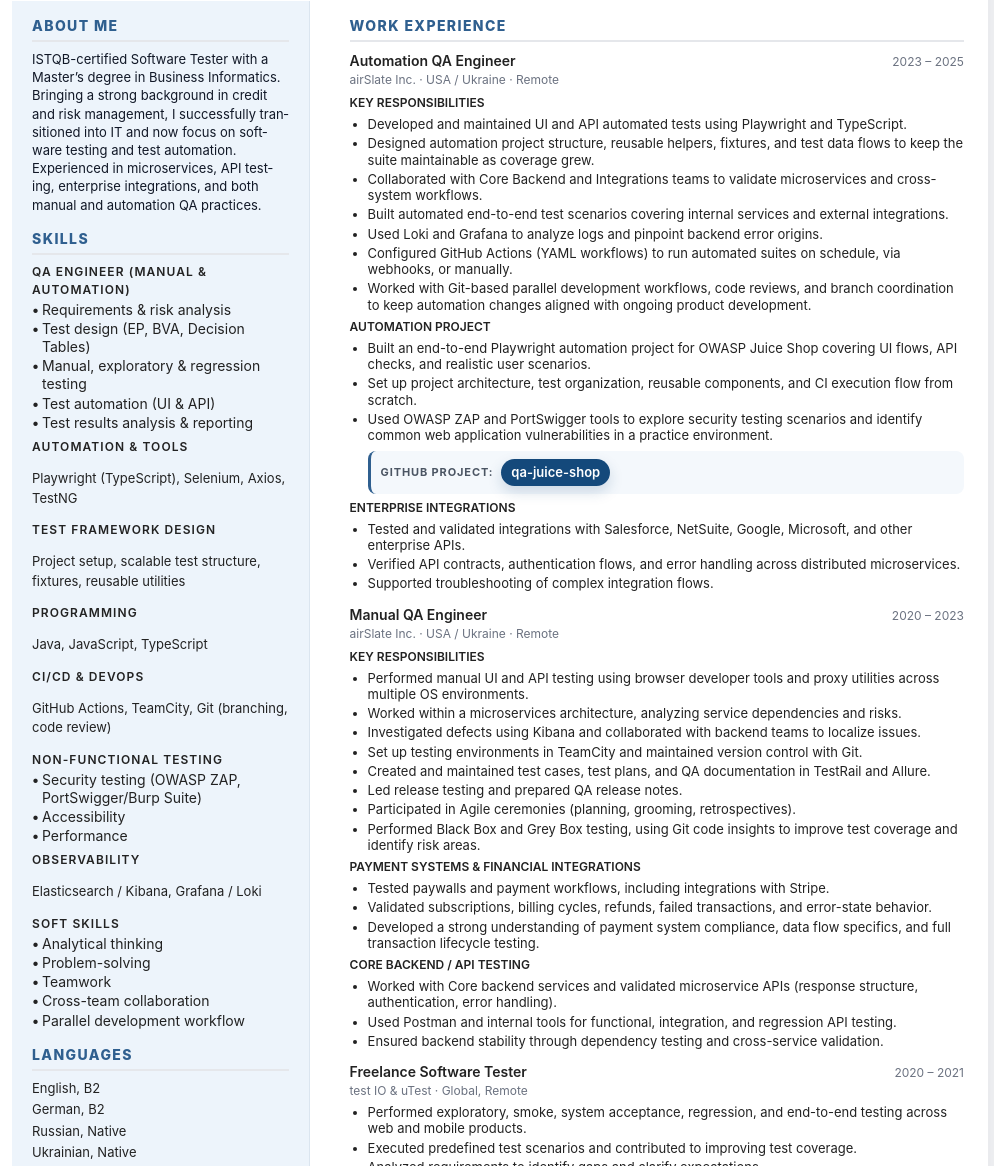
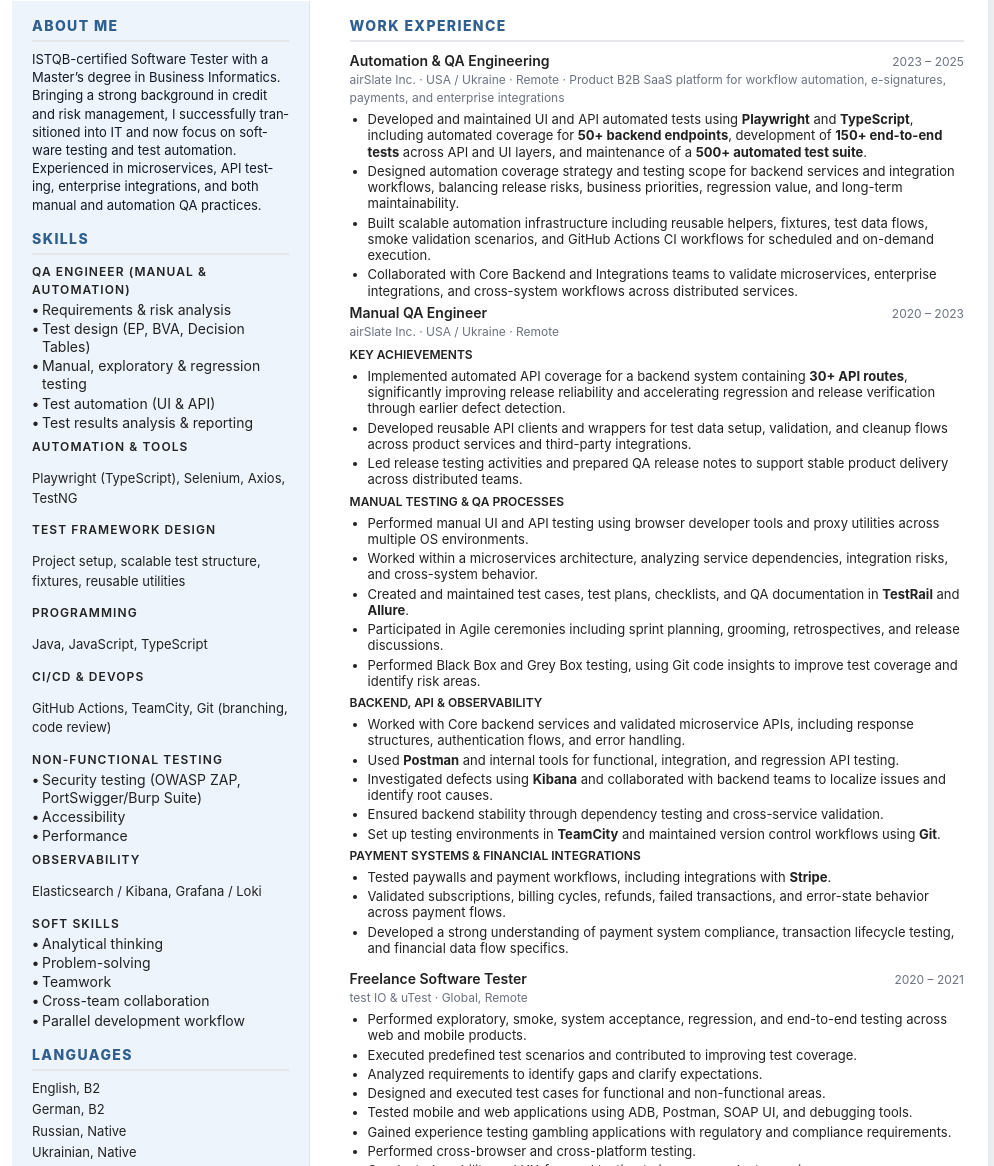
Before and after one commit to LenaChe-1234/cv-html, a website: page public/index.html in a window 1280 px wide. Shown: the part 221-1387 px from the top of the page, without its empty margins (152-1146 px from the left). Drawn offline with Linux system fonts and the light colour scheme.

Commit message:
cv update

```diff
--- a/public/index.html
+++ b/public/index.html
@@ -148,76 +148,40 @@
                <article class="experience-item">
               <header class="exp-header">
                 <div class="exp-title-row">
-                  <span class="exp-title">Automation QA Engineer</span>
+                  <span class="exp-title">Automation &amp; QA Engineering</span>
                   <span class="exp-dates">2023 – 2025</span>
                 </div>
-                <div class="exp-meta">airSlate Inc. · USA / Ukraine · Remote</div>
+          <div class="exp-meta">
+  airSlate Inc. · USA / Ukraine · Remote · Product B2B SaaS platform for
+  workflow automation, e-signatures, payments, and enterprise integrations
+</div>
 </header>
-
-              <h4 class="exp-subtitle">Key Responsibilities</h4>
             <ul class="bullets">
               <li>
-                  Developed and maintained UI and API automated tests using Playwright and
-                  TypeScript.
+                Developed and maintained UI and API automated tests using
+                <strong>Playwright</strong> and <strong>TypeScript</strong>, including automated
+                coverage for <strong>50+ backend endpoints</strong>, development of
+                <strong>150+ end-to-end tests</strong> across API and UI layers, and maintenance of
+                a <strong>500+ automated test suite</strong>.
               </li>
+
               <li>
-                  Designed automation project structure, reusable helpers, fixtures, and test data
-                  flows to keep the suite maintainable as coverage grew.
+                Designed automation coverage strategy and testing scope for backend services and
+                integration workflows, balancing release risks, business priorities, regression
+                value, and long-term maintainability.
               </li>
+
               <li>
-                  Collaborated with Core Backend and Integrations teams to validate microservices
-                  and cross-system workflows.
+                Built scalable automation infrastructure including reusable helpers, fixtures, test
+                data flows, smoke validation scenarios, and GitHub Actions CI workflows for
+                scheduled and on-demand execution.
               </li>
+
               <li>
-                  Built automated end-to-end test scenarios covering internal services and external
-                  integrations.
-                </li>
-                <li>Used Loki and Grafana to analyze logs and pinpoint backend error origins.</li>
-                <li>
-                  Configured GitHub Actions (YAML workflows) to run automated suites on schedule,
-                  via webhooks, or manually.
-                </li>
-                <li>
-                  Worked with Git-based parallel development workflows, code reviews, and branch
-                  coordination to keep automation changes aligned with ongoing product development.
+                Collaborated with Core Backend and Integrations teams to validate microservices,
+                enterprise integrations, and cross-system workflows across distributed services.
               </li>
             </ul>
-
-              <h4 class="exp-subtitle">Automation Project</h4>
-              <ul class="bullets project-list">
-                <li>
-                  Built an end-to-end Playwright automation project for OWASP Juice Shop covering
-                  UI flows, API checks, and realistic user scenarios.
-                </li>
-                <li>
-                  Set up project architecture, test organization, reusable components, and CI
-                  execution flow from scratch.
-                </li>
-                <li>
-                  Used OWASP ZAP and PortSwigger tools to explore security testing scenarios and
-                  identify common web application vulnerabilities in a practice environment.
-                </li>
-                <li class="project-link-item">
-                  <span class="project-link-label">GitHub project:</span>
-                  <a class="project-link" href="https://github.com/LenaChe-1234/qa-juice-shop">
-                    qa-juice-shop
-                  </a>
-                </li>
-              </ul>
-
-              <h4 class="exp-subtitle">Enterprise Integrations</h4>
-              <ul class="bullets">
-                <li>
-                  Tested and validated integrations with Salesforce, NetSuite, Google, Microsoft,
-                  and other enterprise APIs.
-                </li>
-                <li>
-                  Verified API contracts, authentication flows, and error handling across
-                  distributed microservices.
-                </li>
-                <li>Supported troubleshooting of complex integration flows.</li>
-              </ul>
-            </article>
 
             <article class="experience-item">
               <header class="exp-header">
@@ -228,60 +192,83 @@
                 <div class="exp-meta">airSlate Inc. · USA / Ukraine · Remote</div>
               </header>
 
-              <h4 class="exp-subtitle">Key Responsibilities</h4>
+              <h4 class="exp-subtitle">Key Achievements</h4>
+              <ul class="bullets">
+                <li>
+                  Implemented automated API coverage for a backend system containing
+                  <strong>30+ API routes</strong>, significantly improving release reliability and
+                  accelerating regression and release verification through earlier defect detection.
+                </li>
+                <li>
+                  Developed reusable API clients and wrappers for test data setup, validation, and
+                  cleanup flows across product services and third-party integrations.
+                </li>
+                <li>
+                  Led release testing activities and prepared QA release notes to support stable
+                  product delivery across distributed teams.
+                </li>
+              </ul>
+
+              <h4 class="exp-subtitle">Manual Testing & QA Processes</h4>
               <ul class="bullets">
                 <li>
                   Performed manual UI and API testing using browser developer tools and proxy
                   utilities across multiple OS environments.
                 </li>
                 <li>
-                  Worked within a microservices architecture, analyzing service dependencies and
-                  risks.
+                  Worked within a microservices architecture, analyzing service dependencies,
+                  integration risks, and cross-system behavior.
                 </li>
                 <li>
-                  Investigated defects using Kibana and collaborated with backend teams to localize
-                  issues.
+                  Created and maintained test cases, test plans, checklists, and QA documentation in
+                  <strong>TestRail</strong> and <strong>Allure</strong>.
                 </li>
                 <li>
-                  Set up testing environments in TeamCity and maintained version control with Git.
+                  Participated in Agile ceremonies including sprint planning, grooming,
+                  retrospectives, and release discussions.
                 </li>
-                <li>
-                  Created and maintained test cases, test plans, and QA documentation in TestRail
-                  and Allure.
-                </li>
-                <li>Led release testing and prepared QA release notes.</li>
-                <li>Participated in Agile ceremonies (planning, grooming, retrospectives).</li>
                 <li>
                   Performed Black Box and Grey Box testing, using Git code insights to improve test
                   coverage and identify risk areas.
                 </li>
               </ul>
 
-              <h4 class="exp-subtitle">Payment Systems &amp; Financial Integrations</h4>
+              <h4 class="exp-subtitle">Backend, API & Observability</h4>
               <ul class="bullets">
-                <li>Tested paywalls and payment workflows, including integrations with Stripe.</li>
                 <li>
-                  Validated subscriptions, billing cycles, refunds, failed transactions, and
-                  error-state behavior.
+                  Worked with Core backend services and validated microservice APIs, including
+                  response structures, authentication flows, and error handling.
                 </li>
                 <li>
-                  Developed a strong understanding of payment system compliance, data flow
-                  specifics, and full transaction lifecycle testing.
+                  Used <strong>Postman</strong> and internal tools for functional, integration, and
+                  regression API testing.
+                </li>
+                <li>
+                  Investigated defects using <strong>Kibana</strong> and collaborated with backend
+                  teams to localize issues and identify root causes.
+                </li>
+                <li>
+                  Ensured backend stability through dependency testing and cross-service validation.
+                </li>
+                <li>
+                  Set up testing environments in <strong>TeamCity</strong> and maintained version
+                  control workflows using <strong>Git</strong>.
                 </li>
               </ul>
 
-              <h4 class="exp-subtitle">Core Backend / API Testing</h4>
+              <h4 class="exp-subtitle">Payment Systems & Financial Integrations</h4>
               <ul class="bullets">
                 <li>
-                  Worked with Core backend services and validated microservice APIs (response
-                  structure, authentication, error handling).
+                  Tested paywalls and payment workflows, including integrations with
+                  <strong>Stripe</strong>.
                 </li>
                 <li>
-                  Used Postman and internal tools for functional, integration, and regression API
-                  testing.
+                  Validated subscriptions, billing cycles, refunds, failed transactions, and
+                  error-state behavior across payment flows.
                 </li>
                 <li>
-                  Ensured backend stability through dependency testing and cross-service validation.
+                  Developed a strong understanding of payment system compliance, transaction
+                  lifecycle testing, and financial data flow specifics.
                 </li>
               </ul>
             </article>
@@ -353,7 +340,7 @@
       </div>
     </div>
     <script>
-      function downloadPDF(btn) {
+      async function downloadPDF(btn) {
         const textEl = btn?.querySelector('.btn-text');
         const spinnerEl = btn?.querySelector('.btn-spinner');
         const restore = () => {
@@ -366,17 +353,33 @@
         try {
           if (btn) btn.disabled = true;
           if (btn) btn.setAttribute('aria-busy', 'true');
-          if (textEl) textEl.textContent = 'Opening print dialog...';
+          if (textEl) textEl.textContent = 'Preparing PDF...';
           if (spinnerEl) spinnerEl.style.display = 'inline-block';
 
-          // Let the browser open its native print dialog so the user can save to PDF.
+          const pdfUrl = `/generate-pdf?url=${encodeURIComponent(window.location.href)}`;
+          const response = await fetch(pdfUrl);
+
+          if (!response.ok) {
+            throw new Error(`PDF generation failed: ${response.status}`);
+          }
+
+          const blob = await response.blob();
+          const downloadUrl = URL.createObjectURL(blob);
+          const link = document.createElement('a');
+          link.href = downloadUrl;
+          link.download = 'cv.pdf';
+          document.body.appendChild(link);
+          link.click();
+          link.remove();
+          URL.revokeObjectURL(downloadUrl);
+          restore();
+        } catch (e) {
+          if (textEl) textEl.textContent = 'Opening print dialog...';
+
           window.setTimeout(() => {
             window.print();
             window.setTimeout(restore, 300);
           }, 50);
-        } catch (e) {
-          restore();
-          alert(`Could not open the print dialog.\n${e?.message || e}`);
         }
       }
 
--- a/server.ts
+++ b/server.ts
@@ -163,7 +163,7 @@
     await page.goto(targetUrl, { waitUntil: 'domcontentloaded', timeout: 45000 });
     await delay(500);
 
-    await page.emulateMediaType('screen');
+    await page.emulateMediaType('print');
 
     // Hide the button in the generated PDF
     await page.addStyleTag({
@@ -184,7 +184,7 @@
       format: 'A4',
       printBackground: true,
       preferCSSPageSize: true,
-      margin: { top: '10mm', right: '12mm', bottom: '10mm', left: '12mm' },
+      margin: { top: '0', right: '0', bottom: '0', left: '0' },
     });
 
     // Convert to Buffer for checks + reliable sending
```
Also changed, not shown: public/style.css (+19 -8 lines), 1 other file. Lines whose indentation alone changed are shown as unchanged.
